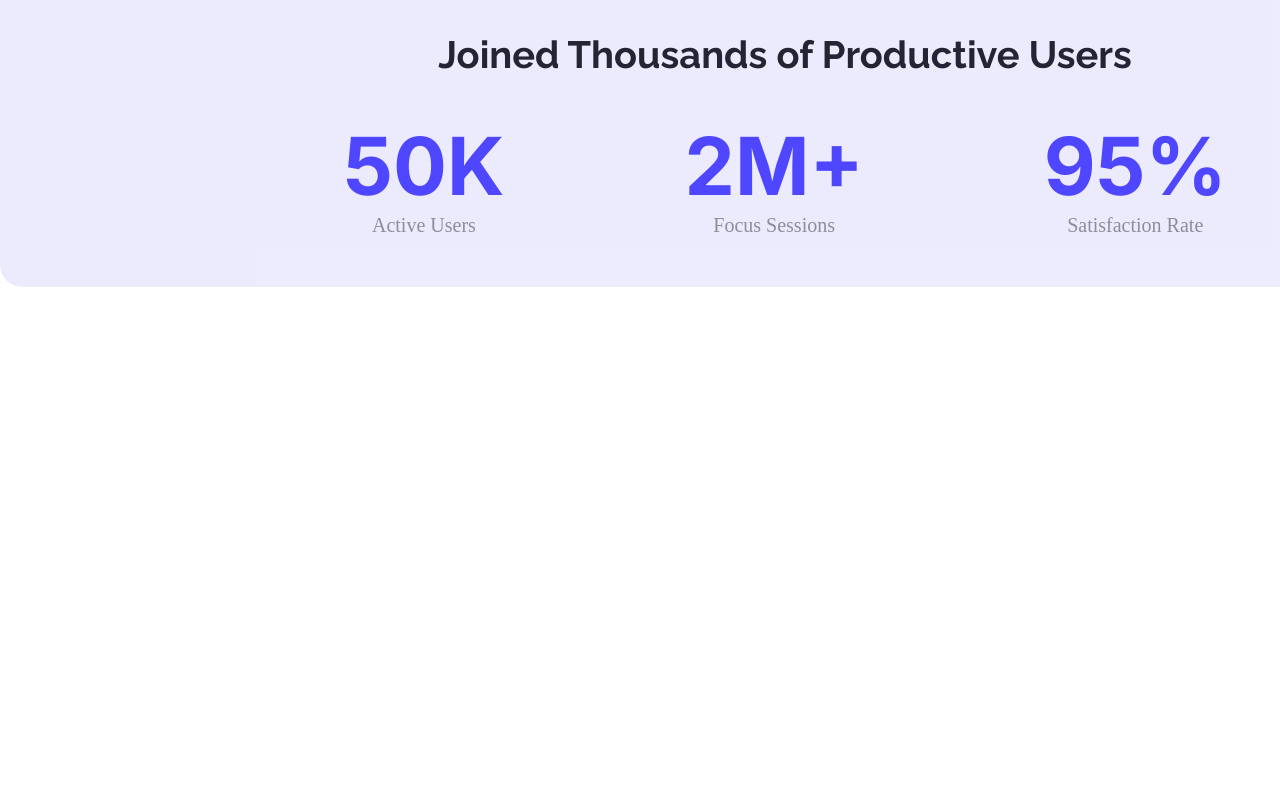
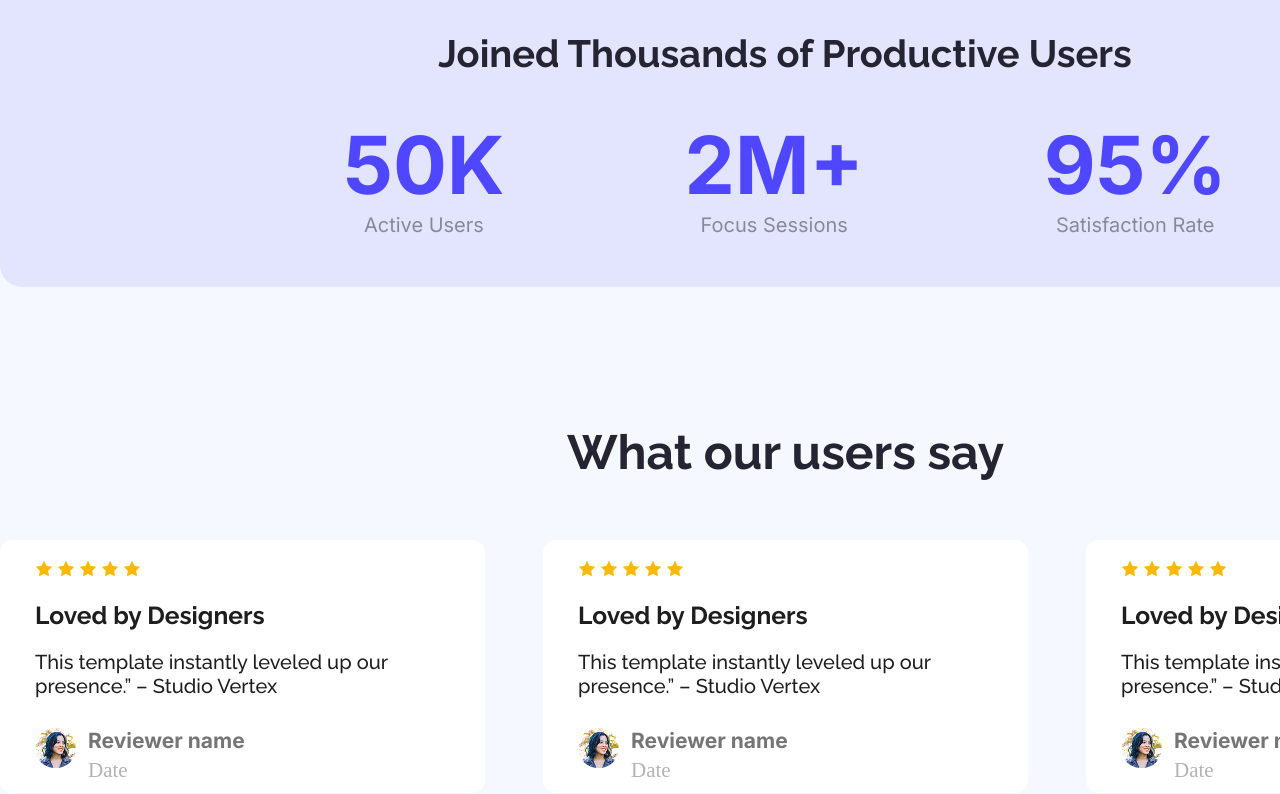
Before and after one commit to Shoybit/Assignment01, a plain HTML site: page index.html in a window 1280 px wide. Shown: the part 1277-2071 px from the top of the page. Before the commit the page ends 1564 px from the top, so only its background shows below. Drawn offline with Linux system fonts and the light colour scheme.

Commit message:
user section complate

```diff
--- a/index.html
+++ b/index.html
@@ -12,7 +12,7 @@
     <link rel="stylesheet" href="style.css">
 
 </head>
-<body>
+<body style="background: #f5f8ff;">
         <header>
             <section class="nav-main">
             <nav>
@@ -68,6 +68,95 @@
                 </div>
             </section>
 
+
+            <section class="Users">
+                <div class="Users-main">
+                    <h3 class="user-text-h3-">What our users say</h3>
+                    <div class="user-main-flex">
+
+
+                    <div class="user-flex">
+                        <div class="user-all-product">
+                            <div class="user-star">
+                            <img src="./Assets/icon-star.png" alt="">
+                            <img src="./Assets/icon-star.png" alt="">
+                            <img src="./Assets/icon-star.png" alt="">
+                            <img src="./Assets/icon-star.png" alt="">
+                            <img src="./Assets/icon-star.png" alt="">
+                            </div>
+                        </div>
+                        <div class="user-h3">
+                            <h3>Loved by Designers</h3>
+                        </div>
+                        <p class="user-p">This template instantly leveled up our presence.” – Studio Vertex</p>
+                        <div class="user-avatar-main">
+                            <div class="img-avatar">
+                                <img src="./Assets/avatar.png" alt="">
+                            </div>
+                            <div class="user-text">
+                                <h5 class="user-text-h5">Reviewer name</h5>
+                                <p class="user-p-text">Date</p>
+                            </div>
+                        </div>
+                    </div>
+                    <div class="user-flex">
+                        <div class="user-all-product">
+                            <div class="user-star">
+                            <img src="./Assets/icon-star.png" alt="">
+                            <img src="./Assets/icon-star.png" alt="">
+                            <img src="./Assets/icon-star.png" alt="">
+                            <img src="./Assets/icon-star.png" alt="">
+                            <img src="./Assets/icon-star.png" alt="">
+                            </div>
+                        </div>
+                        <div class="user-h3">
+                            <h3>Loved by Designers</h3>
+                        </div>
+                        <p class="user-p">This template instantly leveled up our presence.” – Studio Vertex</p>
+                        <div class="user-avatar-main">
+                            <div class="img-avatar">
+                                <img src="./Assets/avatar.png" alt="">
+                            </div>
+                            <div class="user-text">
+                                <h5 class="user-text-h5">Reviewer name</h5>
+                                <p class="user-p-text">Date</p>
+                            </div>
+                        </div>
+                    </div>
+                    <div class="user-flex">
+                        <div class="user-all-product">
+                            <div class="user-star">
+                            <img src="./Assets/icon-star.png" alt="">
+                            <img src="./Assets/icon-star.png" alt="">
+                            <img src="./Assets/icon-star.png" alt="">
+                            <img src="./Assets/icon-star.png" alt="">
+                            <img src="./Assets/icon-star.png" alt="">
+                            </div>
+                        </div>
+                        <div class="user-h3">
+                            <h3>Loved by Designers</h3>
+                        </div>
+                        <p class="user-p">This template instantly leveled up our presence.” – Studio Vertex</p>
+                        <div class="user-avatar-main">
+                            <div class="img-avatar">
+                                <img src="./Assets/avatar.png" alt="">
+                            </div>
+                            <div class="user-text">
+                                <h5 class="user-text-h5">Reviewer name</h5>
+                                <p class="user-p-text">Date</p>
+                            </div>
+                        </div>
+                    </div>
+
+
+                    </div>
+
+
+
+
+                </div>
+            </section>
+
         </main>
 
 
--- a/style.css
+++ b/style.css
@@ -208,7 +208,7 @@ font-family: "Inter", sans-serif;
 section.Action-main {
     width: 1570px;
     height: 328px;
-    background-color: #fff;
+    background-color: #f5f8ff;
     margin: 0 auto;
     margin-top: 116px;
 }
@@ -216,6 +216,7 @@ section.Action-main {
     display: flex;
     align-items: center;
     justify-content: space-between;
+    background: #F5F8FF;
 }
 h3.action-h1 {
     font-size: 42px;
@@ -284,4 +285,61 @@ p.pro-p {
     margin: 0 auto;
     text-align: center;
     color: #00000066;
+    font-family: "Inter", sans-serif;
 }
+/* user------- */
+section.Users {
+    width: 1571px;
+    height: 370px;
+    margin: 0 auto;
+    margin-top: 137px;
+    border-radius: 22px;
+}
+h3.user-text-h3- {
+    text-align: center;
+    font-size: 48px;
+    color: #252432;
+    font-family: "Raleway", sans-serif;
+}
+.user-flex {
+    width: 485px;
+    height: 253px;
+    background-color: #ffffff;
+    border-radius: 13px;
+    margin-top: 60px;
+}
+.user-all-product {
+    padding: 20px 35px;
+}
+.user-h3 {
+    font-size: 21px;
+    padding: 0px 35px;
+    font-family: "Raleway", sans-serif;
+    color: #1E1E1E;
+}
+p.user-p {
+    font-size: 20px;
+    color: #1E1E1E;
+    padding: 20px 35px;
+    font-weight: 500;
+    font-family: "Raleway", sans-serif;
+}
+.user-avatar-main {
+    padding: 10px 35px;
+    display: flex;
+    gap: 12px;
+}
+h5.user-text-h5 {
+    font-size: 21px;
+    color: #757575;
+    font-family: "Inter", sans-serif;
+}
+p.user-p-text {
+    font-size: 21px;
+    color: #B3B3B3;
+    margin-top: 5px;
+}
+.user-main-flex {
+    display: flex;
+    justify-content: space-between;
+}
```
